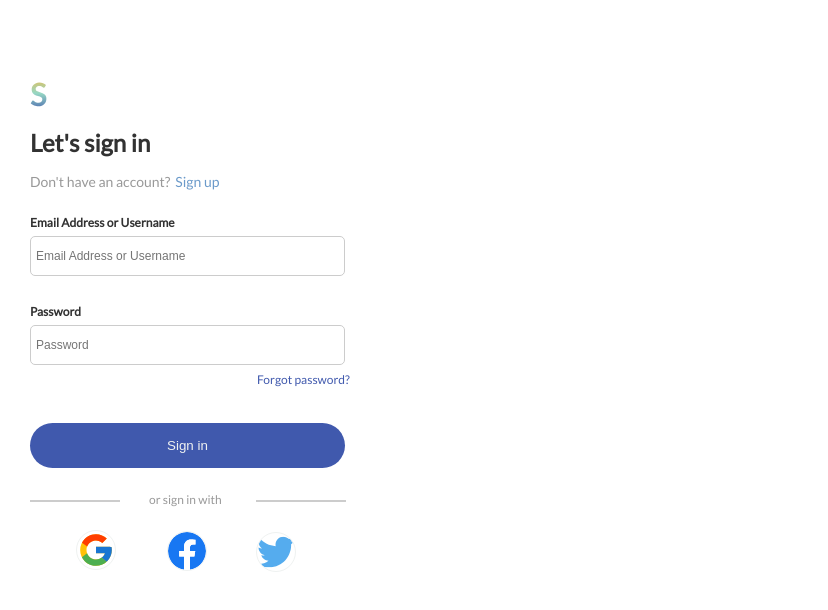
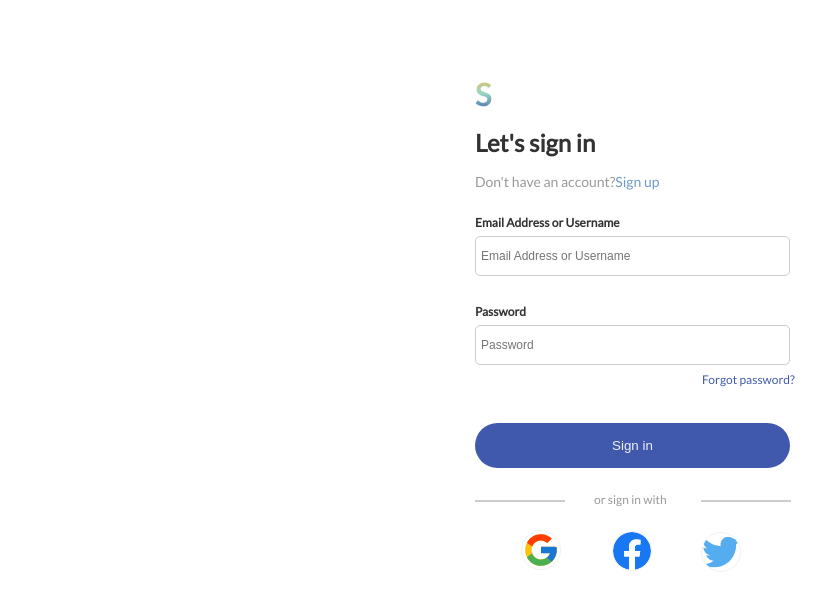
Before and after one commit to MoyosoreCodes/symble-client, a React (Create React App) app: page /login in a window 1280 px wide. Shown: the top 610 px of the page, without its empty margins (0-828 px from the left). Built offline with nearby package versions, Linux system fonts and the light colour scheme.

Commit message:
Correcting the errors

```diff
--- a/src/index.css
+++ b/src/index.css
@@ -17,7 +17,7 @@ body {
 .blue-container {
   position: relative;
   width: 390px;
-  height: 812px;
+  height: 844px;
   padding: auto;
   margin: 0 auto;
   background: #4059AD;
@@ -26,10 +26,10 @@ body {
 .container {
   position: relative;
   width: 390px;
-  height: 812px;
+  height: 844px;
   padding: auto;
   margin: 0 auto;
-  background: #eff2f1;
+  background: #ffffff;
 }
 
 
@@ -45,6 +45,29 @@ body {
   line-height: 38px;
   display: flex;
   align-items: center;
+}
+
+.auth-header {
+  height: 25%;
+
+  display: flex;
+  flex-direction: column;
+  justify-content: space-between;
+  align-items: center;
+}
+
+.auth-form {
+  height: 35%;
+
+  display: flex;
+  flex-direction: column;
+}
+
+.auth-footer {
+  height: 14%;
+
+  display: flex;
+  flex-direction: column;
 }
 
 .symble-lable {
@@ -69,7 +92,6 @@ body {
   align-items: center;
   color: #323232;
 }
-
 
 /* the login and signin anochor tags */
 .red-text {
@@ -118,7 +140,7 @@ body {
 
 /* the text in the anchor tag in login and signup */
 .a-text {
-  padding-left: 5px;
+  /* padding-left: 2px; */
   color: #6B9ACA;
   text-decoration: none;
 }
@@ -744,6 +766,9 @@ body {
   height: 375px;
   left: 0px;
   top: 0px;
+
+  background-size: contain;
+  background-repeat: no-repeat;
 }
 
 .screen1-text-1 {
@@ -792,6 +817,7 @@ body {
   line-height: 19px;
   text-align: center;
   color: #4059AD;
+  text-decoration: none;
 }
 
 .screen1-text-4 {
@@ -805,14 +831,11 @@ body {
   line-height: 19px;
   text-align: center;
   color: #4059AD;
+  text-decoration: none;
 }
 
-/* @media screen, (max-width: 414px) and (min-height: 844px) {
-  .blue-container{
-    height: 844px;
+@media (max-width: 412px) {
+  .container {
+
   }
-
-  .symble-lable {
-    margin: 0 100px;
-  }
-} */
+}
--- a/src/modules/auth/auth-login/auth-login.screen.tsx
+++ b/src/modules/auth/auth-login/auth-login.screen.tsx
@@ -6,9 +6,9 @@ import Twittericon from '../../../assets/Twitter.svg';
 
 function AuthLogin() {
   return (
-    <div className='white-container'>
+    <div className='container'>
       {/* Header */}
-        <div className="auth-hearder">
+        <div className="auth-header">
           <div className="symbleLogo">
             <img src={symbleLogo} alt="Symble logo" />
           </div>
@@ -39,6 +39,10 @@ function AuthLogin() {
         </div>
       {/* form */}
 
+
+      {/* Footer */}
+
+        <div className="auth-footer">
           {/* line */}
             <hr className='log-line-left'/>
                 <span className='log-line-text'>or sign in with</span>
@@ -57,6 +61,9 @@ function AuthLogin() {
             </div>
           {/* auth-botton */}
       </div>
+
+      {/* Footer */}
+    </div>
   )
 }
 
--- a/src/modules/auth/auth-signup/auth-signup.screen.tsx
+++ b/src/modules/auth/auth-signup/auth-signup.screen.tsx
@@ -6,9 +6,9 @@ import Twittericon from '../../../assets/Twitter.svg';
 
 export default function AuthSignup() {
   return (
-    <div className='white-container'>
+    <div className='container'>
       {/* Header */}
-      <div className="auth-hearder">
+      <div className="auth-header">
           <div className="symbleLogo">
             <img src={symbleLogo} alt="Symble logo" />
           </div>
--- a/src/modules/onboarding/screen1/screen.tsx
+++ b/src/modules/onboarding/screen1/screen.tsx
@@ -14,10 +14,9 @@ function Screen1() {
                 You can invite people to join your live event through the app and give you monetary gifts in real time.
             </h1>
 
-            <img className="slider-1" src={Slider1} alt="" />
-            <h1 className="screen1-text-3">
-                Next
-            </h1>
+            <img className="slider" src={Slider1} alt="" />
+
+            <a className="screen1-text-3" href="">Next</a>
         </div>
     )
 }
--- a/src/modules/onboarding/screen2/Screen2.tsx
+++ b/src/modules/onboarding/screen2/Screen2.tsx
@@ -15,12 +15,10 @@ function Screen2() {
             </h1>
 
             <img className="slider" src={Slider2} alt="" />
-            <h1 className="screen1-text-3">
-                Next
-            </h1>
-            <h1 className="screen1-text-4">
-                Prev
-            </h1>
+
+            <a className="screen1-text-3" href="">Next</a>
+            <a className="screen1-text-4" href="">Prev</a>
+
         </div>
     )
 }
--- a/src/modules/onboarding/screen3/screen3.tsx
+++ b/src/modules/onboarding/screen3/screen3.tsx
@@ -15,12 +15,9 @@ function Screen3() {
             </h1>
 
             <img className="slider" src={Slider3} alt="" />
-            <h1 className="screen1-text-3">
-                Next
-            </h1>
-            <h1 className="screen1-text-4">
-                Prev
-            </h1>
+
+            <a className="screen1-text-3" href="">Next</a>
+            <a className="screen1-text-4" href="">Prev</a>
         </div>
     )
 }
```
Lines whose indentation alone changed are shown as unchanged.
